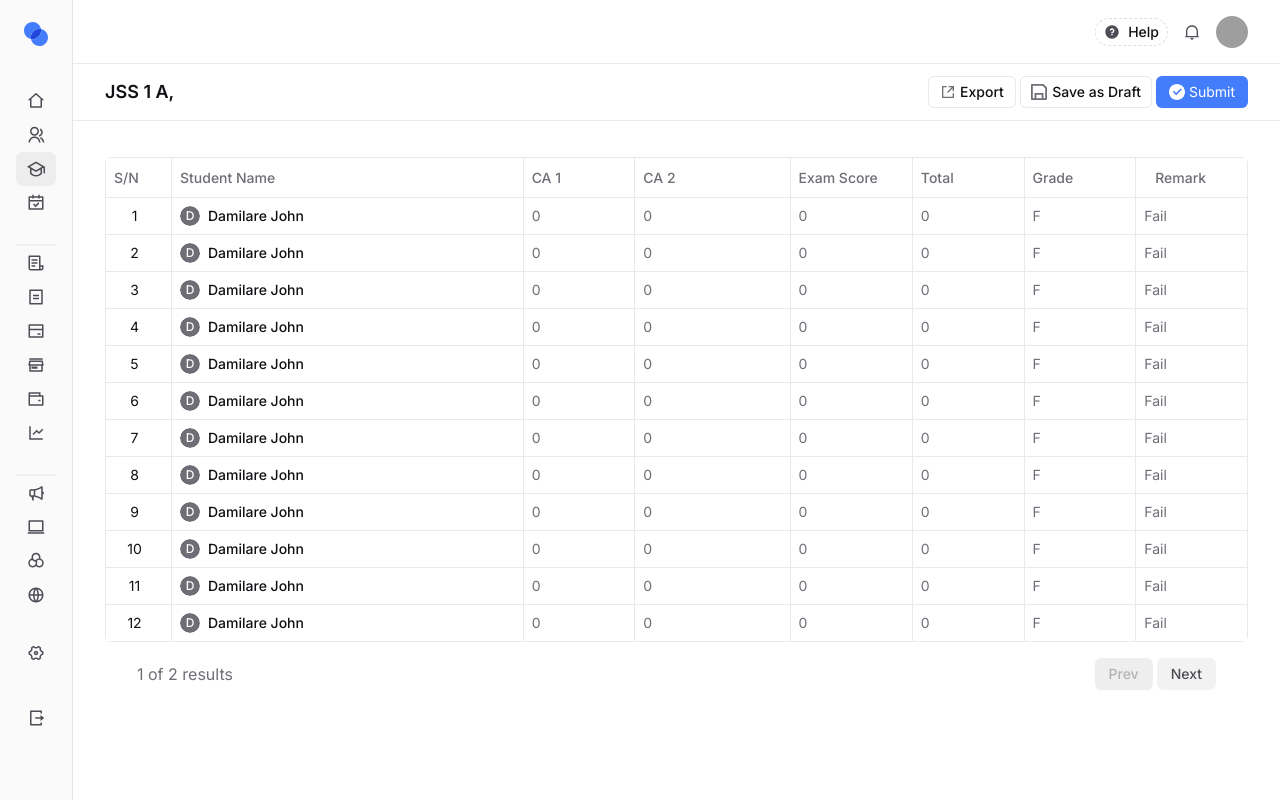
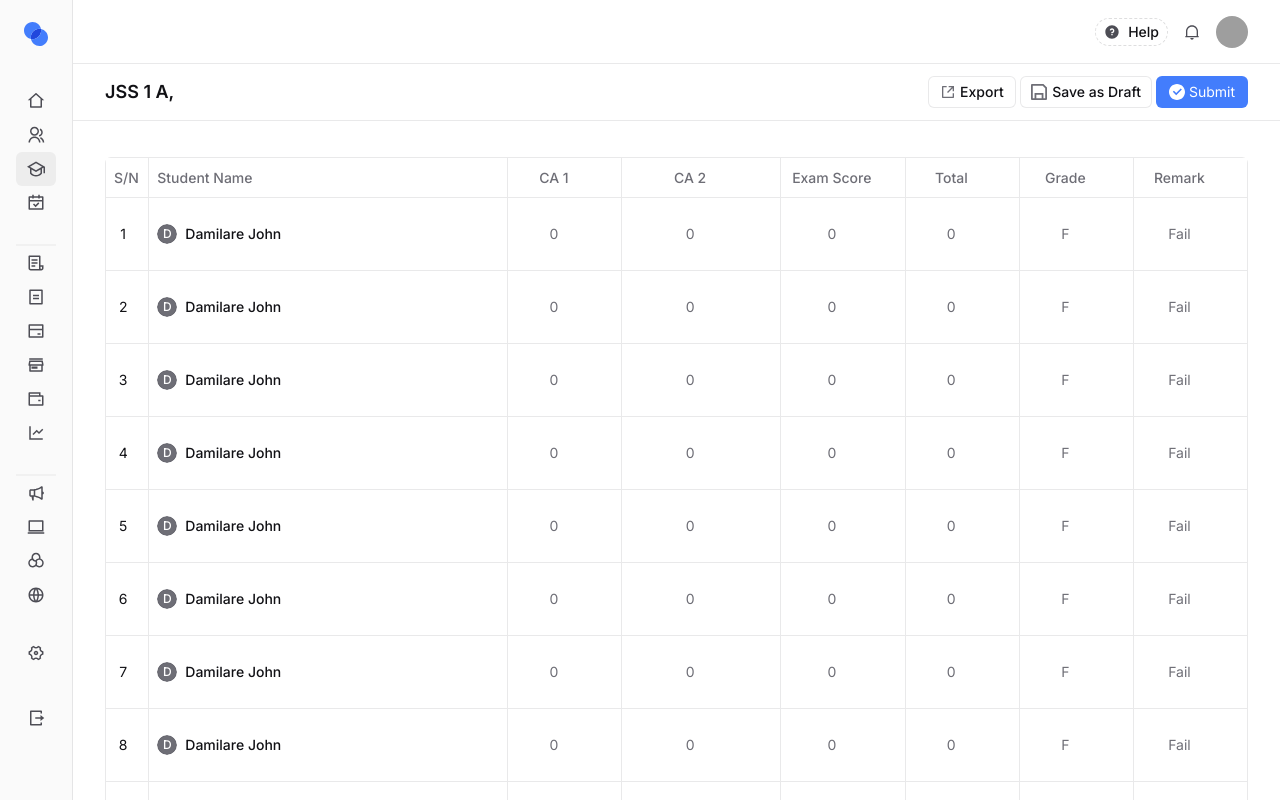
Before and after one commit to digenty/digenty-web, a Next.js app: page /classes-and-subjects/1/add-score in a window 1280 px wide. Built offline with nearby package versions, Linux system fonts and the light colour scheme; grey boxes are pictures that could not be loaded.

Commit message:
fix: fix score table

```diff
--- a/src/components/ClassesAndSubjects/Subjects/Score/ScoreColumns.tsx
+++ b/src/components/ClassesAndSubjects/Subjects/Score/ScoreColumns.tsx
@@ -6,15 +6,16 @@ import { Avatar } from "@/components/Avatar";
 export const scoreColumns: ColumnDef<ScoreProps>[] = [
   {
     accessorKey: "s/n",
-    header: () => <div className="text-text-muted text-sm font-medium">S/N</div>,
-    cell: ({ row }) => <span className="text-text-default cursor-pointer text-center text-sm font-normal">{row.index + 1}</span>,
-    size: 48,
+    header: () => <div className="text-text-muted text-sm w-0.5 font-medium">S/N</div>,
+    cell: ({ row }) => <span className="text-text-default w-0.5 cursor-pointer h-14 text-center text-sm font-normal">{row.index + 1}</span>,
+    size: 20,
+    maxSize: 20,
   },
   {
     accessorKey: "studentName",
     header: () => <div className="text-text-muted text-sm font-medium">Student Name</div>,
     cell: ({ row }) => (
-      <div className="flex items-center justify-between gap-4 lg:pr-10">
+      <div className="flex items-center h-14 justify-between gap-4 lg:pr-10">
         <div className="flex items-center gap-2">
           <Avatar username={row.original.studentName} className="size-5" url="" />
           <span className="text-text-default cursor-pointer pl-0 text-sm font-medium">{row.original.studentName}</span>
@@ -25,39 +26,39 @@ export const scoreColumns: ColumnDef<ScoreProps>[] = [
   },
   {
     accessorKey: "ca1Score",
-    header: () => <div className="text-text-muted text-sm font-medium">CA 1</div>,
+    header: () => <div className="text-text-muted text-sm font-medium text-center">CA 1</div>,
     cell: ({ row }) => <span className="text-text-muted cursor-pointer text-sm font-normal">{row.original.ca1Score}</span>,
     size: 108,
   },
   {
     accessorKey: "ca2Score",
-    header: () => <div className="text-text-muted text-sm font-medium">CA 2</div>,
+    header: () => <div className="text-text-muted text-sm font-medium text-center">CA 2</div>,
     cell: ({ row }) => <span className="text-text-muted cursor-pointer text-sm font-normal">{row.original.ca2Score}</span>,
     size: 150,
   },
   {
     accessorKey: "examScore",
-    header: () => <div className="text-text-muted text-sm font-medium">Exam Score</div>,
+    header: () => <div className="text-text-muted text-sm font-medium text-center">Exam Score</div>,
     cell: ({ row }) => <span className="text-text-muted cursor-pointer text-sm font-normal">{row.original.examScore}</span>,
     size: 108,
   },
 
   {
     accessorKey: "totalScore",
-    header: () => <div className="text-text-muted text-sm font-medium">Total</div>,
+    header: () => <div className="text-text-muted text-sm font-medium text-center">Total</div>,
     cell: ({ row }) => <span className="text-text-muted cursor-pointer text-sm font-normal">{row.original.totalScore}</span>,
     size: 108,
   },
   {
     accessorKey: "grade",
-    header: () => <div className="text-text-muted text-sm font-medium">Grade</div>,
+    header: () => <div className="text-text-muted text-sm font-medium text-center">Grade</div>,
     cell: ({ row }) => <span className="text-text-muted cursor-pointer text-sm font-normal">{row.original.grade}</span>,
     size: 108,
   },
   {
     accessorKey: "remark",
     header: () => <div className="text-text-muted text-center text-sm font-medium">Remark</div>,
-    cell: ({ row }) => <span className="text-text-muted cursor-pointer text-center text-sm font-normal">{row.original.remark}</span>,
+    cell: ({ row }) => <span className="text-text-muted cursor-pointer  text-sm font-normal">{row.original.remark}</span>,
     size: 108,
   },
 ];
--- a/src/components/ClassesAndSubjects/Subjects/Score/ScoreTable.tsx
+++ b/src/components/ClassesAndSubjects/Subjects/Score/ScoreTable.tsx
@@ -32,7 +32,7 @@ export default function ScoreTable() {
   const handleToggle = (id: number) => setOpenId(prev => (prev == id ? null : id));
 
   return (
-    <div className="md:py0 p-4 md:px-8">
+    <div className="md:py0 p-4 md:px-8 pb-8">
       <div className="hidden md:block">
         <DataTable
           pageSize={10}
@@ -46,6 +46,10 @@ export default function ScoreTable() {
           page={page}
           setCurrentPage={setPage}
           fullBorder
+          showPagination={false}
+          classNames={{
+            tableBodyCell: "text-center"
+          }}
         />
       </div>
 
@@ -63,7 +67,7 @@ export default function ScoreTable() {
                 <div className="flex items-center gap-3">
                   <Avatar username={std.studentName} className="h-10 w-10" />
                   <div className="text-left">
-                    <div className="text-text-default text-text-default text-sm font-medium">{std.studentName}</div>
+                    <div className="text-text-default  text-sm font-medium">{std.studentName}</div>
                     <div className="flex items-center gap-2">
                       <div className="text-text-default text-sm font-normal">{std.totalScore}</div>
                       <Badge className="text-text-subtle border-border-default bg-bg-badge-default h-4 w-4 rounded-md py-2 text-sm font-medium">
--- a/src/components/DataTable/index.tsx
+++ b/src/components/DataTable/index.tsx
@@ -20,7 +20,7 @@ interface DataTableProps<TData, TValue> {
   onSelectRows: (data: TData[]) => void;
   showPagination?: boolean;
   fullBorder?: boolean;
-  clasNames?: {
+  classNames?: {
     tableWrapper?: string;
     table?: string;
     tableHead?: string;
@@ -46,7 +46,7 @@ export const DataTable = <TData, TValue>({
   onSelectRows,
   showPagination = true,
   fullBorder = false,
-  clasNames,
+  classNames,
 }: DataTableProps<TData, TValue>) => {
   const table = useReactTable({
     data,
@@ -75,7 +75,7 @@ export const DataTable = <TData, TValue>({
 
   return (
     <div className="space-y-4">
-      <div className={cn("overflow-hidden rounded-md", clasNames?.tableWrapper)}>
+      <div className={cn("overflow-hidden rounded-md", classNames?.tableWrapper)}>
         <Table className="w-full">
           <TableHeader className={cn("border-border-default border", fullBorder && "border")}>
             {table.getHeaderGroups().map(headerGroup => (
@@ -118,6 +118,7 @@ export const DataTable = <TData, TValue>({
                         cell.column.id === "s/n" && "pr-4 text-center",
                         cell.column.id === "totalAttendance" && "bg-bg-default border-border-default sticky right-0 z-5 border px-5.5 text-center",
                         fullBorder && "border-border-default border-r",
+                        classNames?.tableBodyCell
                       )}
                       onClick={cell.column.id === "actions" || cell.column.id === "select" ? undefined : () => clickHandler(row)}
                     >
```
